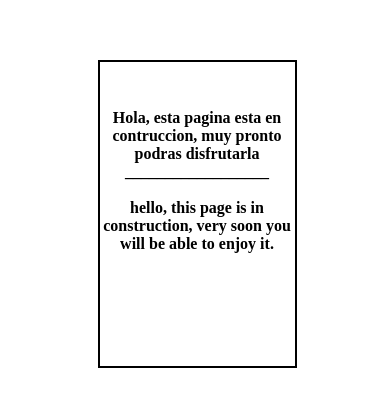
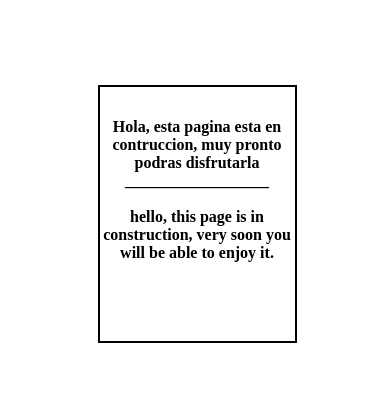
Before and after one commit to Harolfer11/My-portfolio, a plain HTML site: page index.html in a window 390 px wide. Shown: the part 210-616 px from the top of the page. Drawn offline with Linux system fonts and the light colour scheme.

Commit message:
correction of the design responsive

```diff
--- a/css/style.css
+++ b/css/style.css
@@ -2,7 +2,7 @@ body{
     background-image: url();
 }
 
-div{
+.alert{
 
 
     border: 2px solid black;
@@ -22,30 +22,31 @@ div{
     font-size:larger;
 }
 
+.alert-mobile{
+    border: 2px solid black;
+    position: absolute;
+    height: 30%;
+    width: 50%;
+    top: 35%;
+    left: 25%;
+}
+
 @media(max-width:640px){
 
-div{
-    top: 32%;
-    left: 25%;
-    width: 50%;
-    height: 36%;
-
-}
-
-.message{
+.alert{
     display: none;
 }
 
 .mobile-message{
     position: absolute;
-    top: 12%;
+    top: 8%;
     font-size: medium;
     text-align: center;
 }
 }
 
 @media(min-width:641px) {
-    .mobile-message {
+    .alert-mobile {
         display: none
     }
   }
--- a/index.html
+++ b/index.html
@@ -19,6 +19,11 @@
         hello, this page is in construction, very soon you will be able to enjoy it.
     </h1>
 
+
+
+    </div>
+
+    <div class="alert-mobile">
     <h1 class="mobile-message">
         Hola, esta pagina esta en contruccion, muy pronto podras disfrutarla
         <br>
@@ -28,7 +33,6 @@
         hello, this page is in construction, very soon you will be able to enjoy it.
 
     </h1>
-
     </div>
 </body>
 </html>
```
